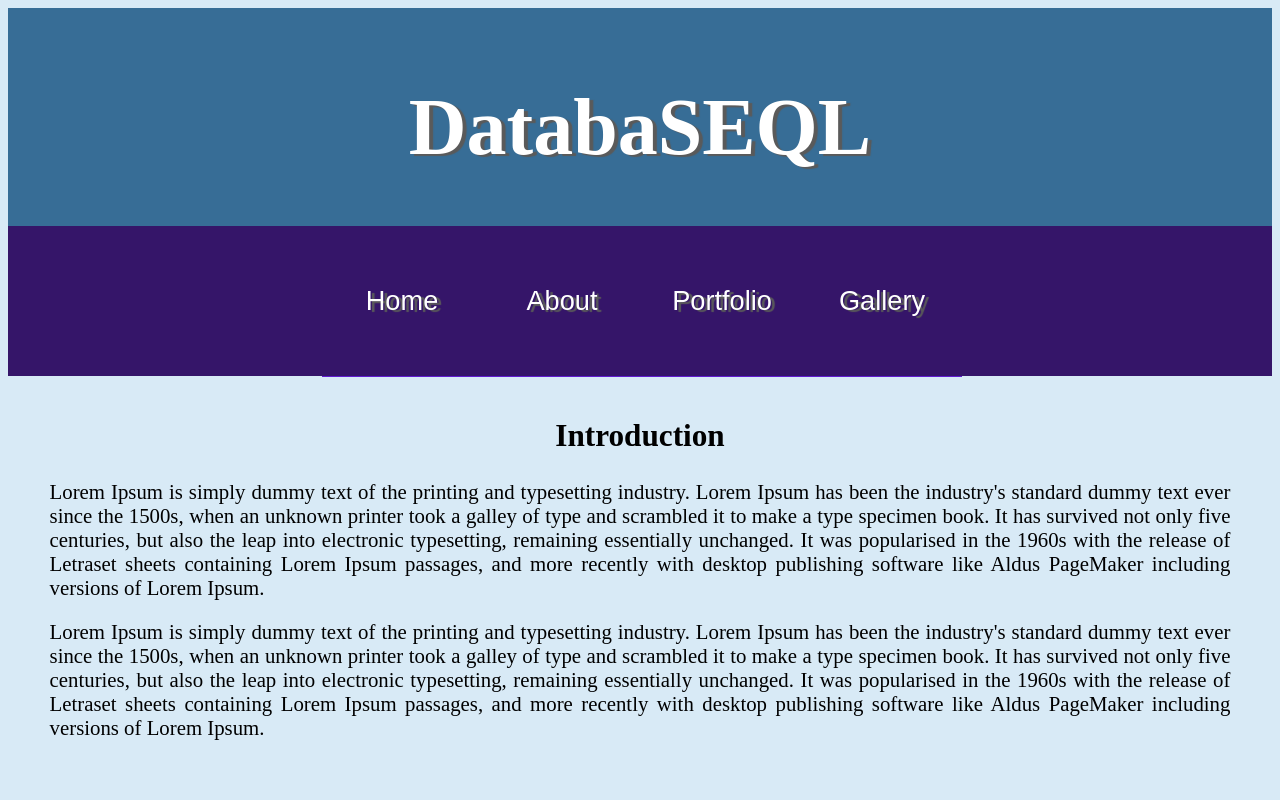
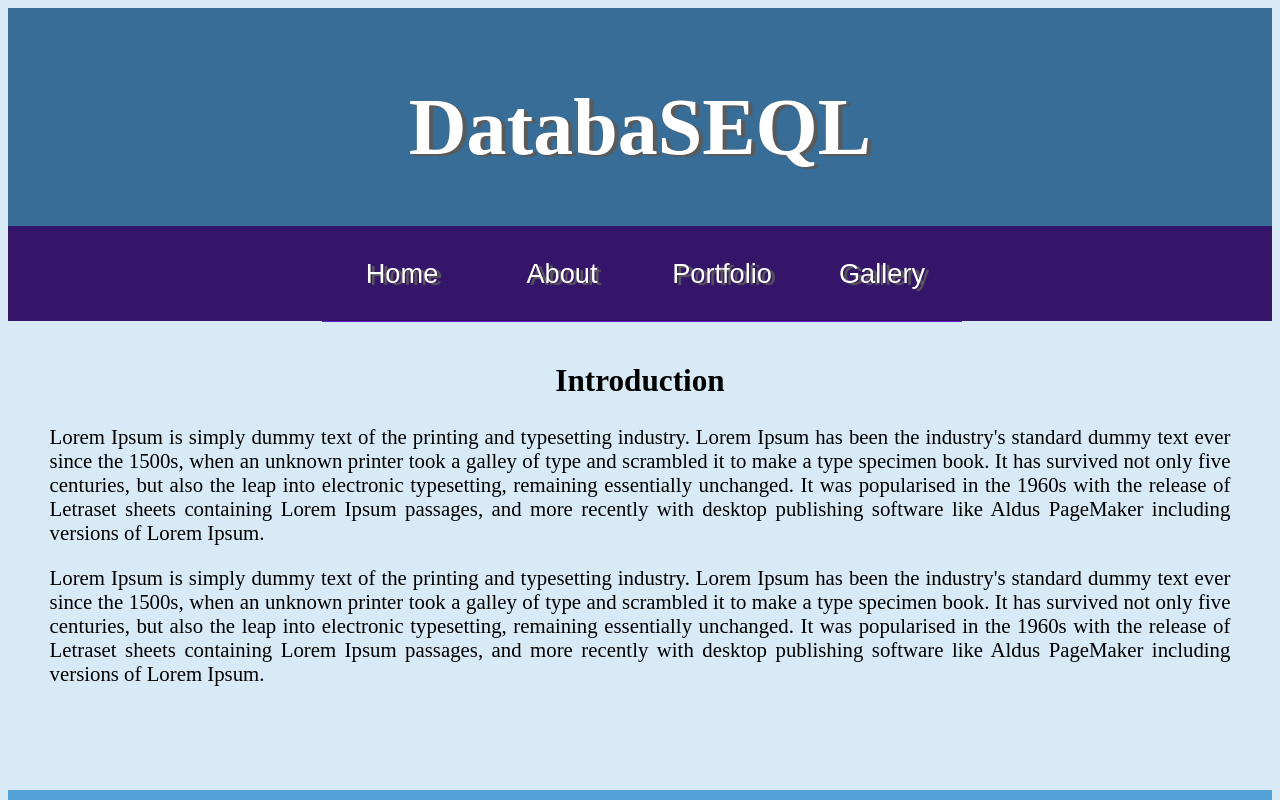
Before and after one commit to markvillar/webf1-coursework, a plain HTML site: page index.html in a window 1280 px wide. Shown: the top 800 px of the page. Drawn offline with Linux system fonts and the light colour scheme.

```diff
--- a/css/style.css
+++ b/css/style.css
@@ -183,8 +183,8 @@ section {
     #nav li {
         width: 160px;
         border-bottom: none;
-        height: 150px;
-        line-height: 150px;
+        height: 3.5em;
+        line-height: 3.5em;
         font-size: 1.7em;
     }
     /* Option 1 - Display Inline */
```
